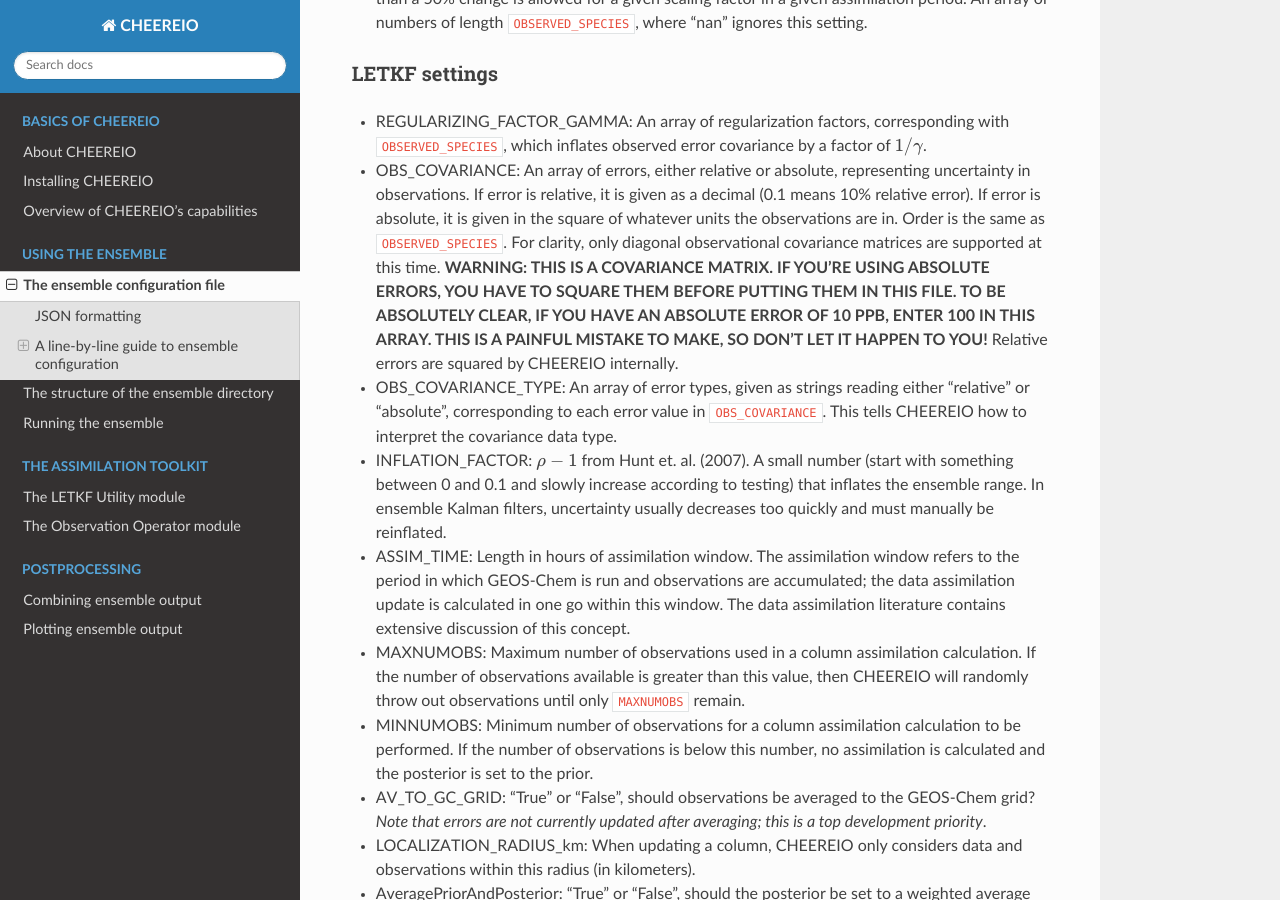
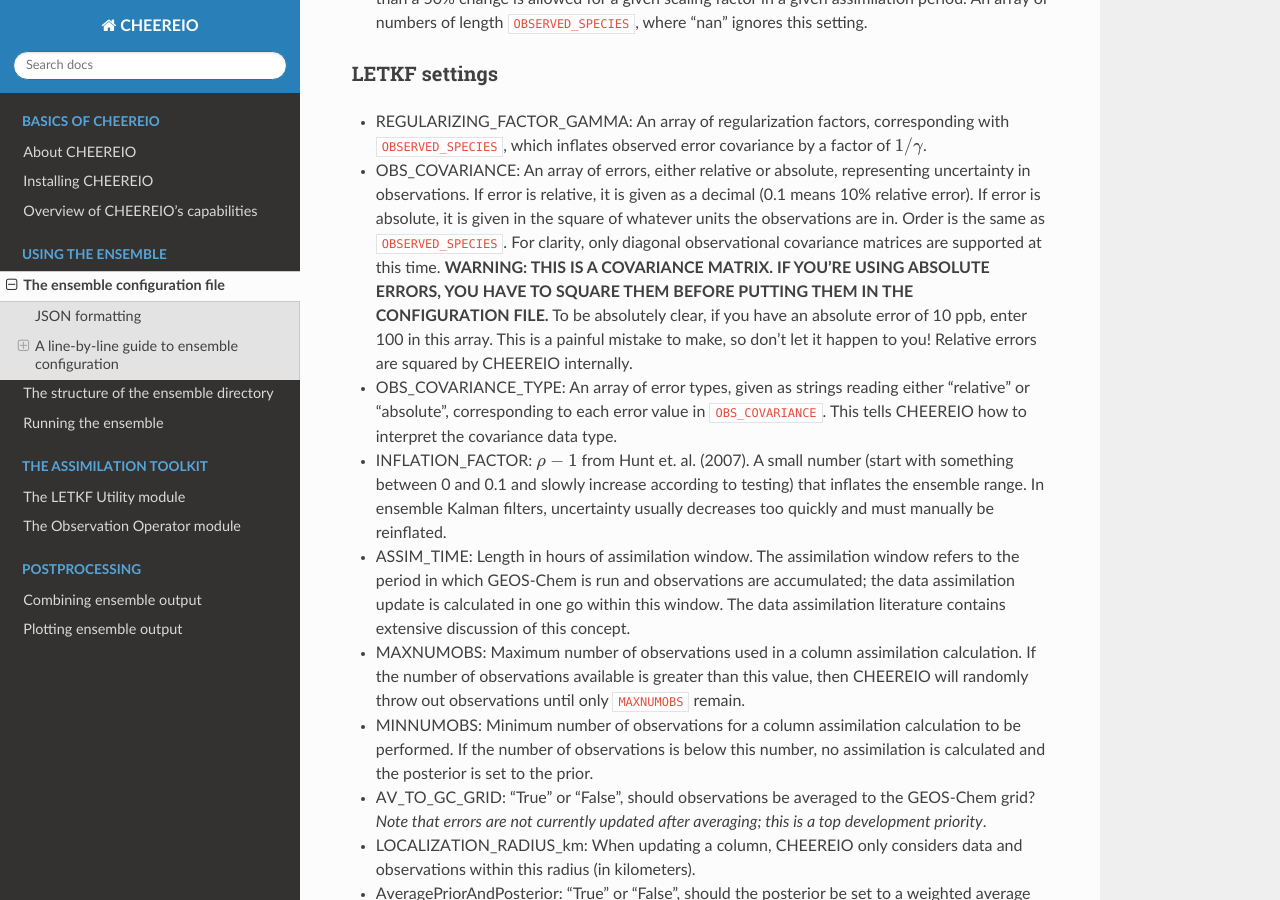
Before and after one commit to drewpendergrass/CHEEREIO, a Sphinx documentation site: the page built from docs/The-ensemble-configuration-file.rst, in a window 1280 px wide and 900 px high, scrolled down 8269 px. Built offline with Sphinx 7.4.7 and the Read the Docs theme 2.0.0, drawn with Linux system fonts in a browser that asks for light colours; pages that are not in the unit, such as notebooks, are missing from menus.

Commit message:
take some text out of bold caps

```diff
--- a/docs/The-ensemble-configuration-file.rst
+++ b/docs/The-ensemble-configuration-file.rst
@@ -224,7 +224,7 @@
 ~~~~~~~~~~~~~
 
 * REGULARIZING_FACTOR_GAMMA: An array of regularization factors, corresponding with ``OBSERVED_SPECIES``, which inflates observed error covariance by a factor of :math:`1/\gamma`.
-* OBS_COVARIANCE: An array of errors, either relative or absolute, representing uncertainty in observations. If error is relative, it is given as a decimal (0.1 means 10% relative error). If error is absolute, it is given in the square of whatever units the observations are in. Order is the same as ``OBSERVED_SPECIES``. For clarity, only diagonal observational covariance matrices are supported at this time. **WARNING: THIS IS A COVARIANCE MATRIX. IF YOU'RE USING ABSOLUTE ERRORS, YOU HAVE TO SQUARE THEM BEFORE PUTTING THEM IN THIS FILE. TO BE ABSOLUTELY CLEAR, IF YOU HAVE AN ABSOLUTE ERROR OF 10 PPB, ENTER 100 IN THIS ARRAY. THIS IS A PAINFUL MISTAKE TO MAKE, SO DON'T LET IT HAPPEN TO YOU!** Relative errors are squared by CHEEREIO internally.
+* OBS_COVARIANCE: An array of errors, either relative or absolute, representing uncertainty in observations. If error is relative, it is given as a decimal (0.1 means 10% relative error). If error is absolute, it is given in the square of whatever units the observations are in. Order is the same as ``OBSERVED_SPECIES``. For clarity, only diagonal observational covariance matrices are supported at this time. **WARNING: THIS IS A COVARIANCE MATRIX. IF YOU'RE USING ABSOLUTE ERRORS, YOU HAVE TO SQUARE THEM BEFORE PUTTING THEM IN THE CONFIGURATION FILE.** To be absolutely clear, if you have an absolute error of 10 ppb, enter 100 in this array. This is a painful mistake to make, so don't let it happen to you! Relative errors are squared by CHEEREIO internally.
 * OBS_COVARIANCE_TYPE: An array of error types, given as strings reading either "relative" or "absolute", corresponding to each error value in ``OBS_COVARIANCE``. This tells CHEEREIO how to interpret the covariance data type.
 * INFLATION_FACTOR: :math:`\rho-1` from Hunt et. al. (2007). A small number (start with something between 0 and 0.1 and slowly increase according to testing) that inflates the ensemble range. In ensemble Kalman filters, uncertainty usually decreases too quickly and must manually be reinflated.
 * ASSIM_TIME: Length in hours of assimilation window. The assimilation window refers to the period in which GEOS-Chem is run and observations are accumulated; the data assimilation update is calculated in one go within this window. The data assimilation literature contains extensive discussion of this concept.
```
